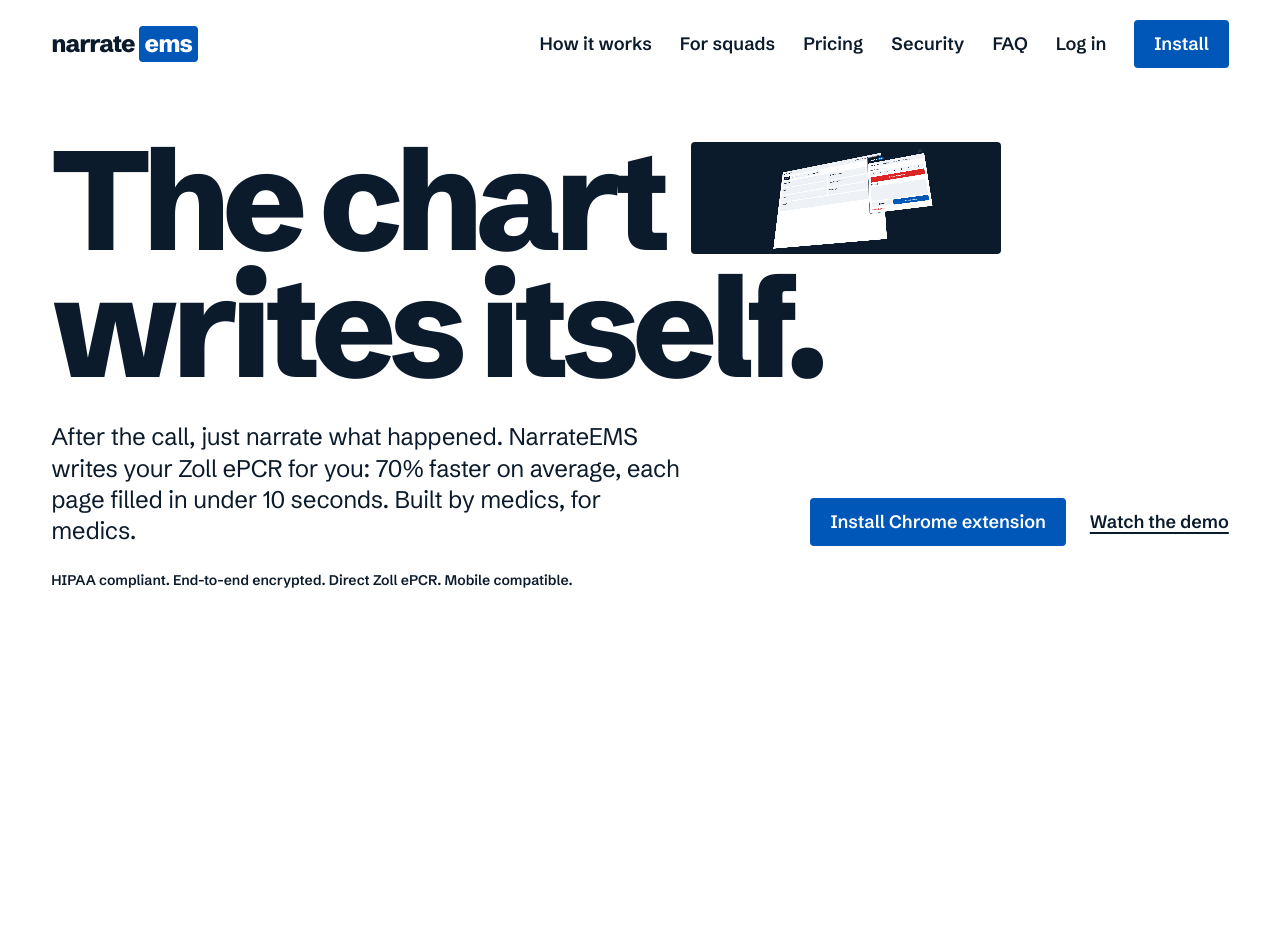
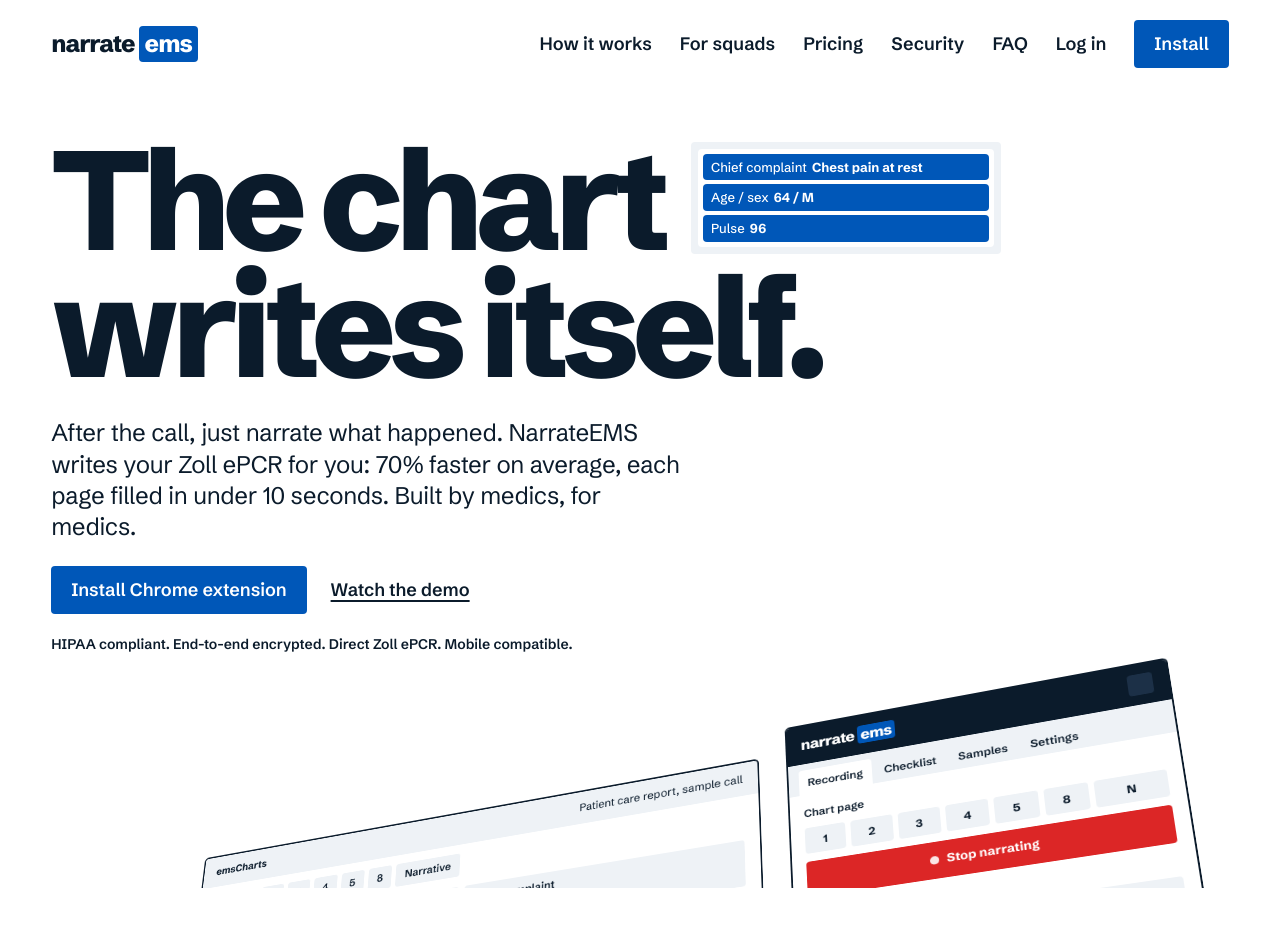
Before and after one commit to NarrateEMS/NarrateEMSWebsite, a Next.js app: page / in a window 1280 px wide. Shown: the top 926 px of the page. Built offline with nearby package versions, Linux system fonts and the light colour scheme.

Commit message:
Hero: light slot with readable filled fields, CTAs under the lead, stage peeks at the fold, chart and popup side by side
Co-Authored-By: Devin AI <158243242+devin-ai-integration[bot]@users.noreply.github.com>

```diff
--- a/app/globals.css
+++ b/app/globals.css
@@ -373,29 +373,38 @@
 
 /* Hero: the sentence and its slot */
 .slot {
-  display: inline-block; position: relative; width: 2.2em; height: 0.8em;
-  margin-left: 0.06em; vertical-align: -0.03em; border-radius: 4px; background: var(--ink);
+  display: inline-block; position: relative; width: 2.2em; height: 0.8em; padding: 0.05em;
+  margin-left: 0.06em; vertical-align: -0.03em; border-radius: 4px; background: var(--paper-tint); overflow: hidden;
 }
-.slot-mini { position: absolute; inset: 0.12em 0.14em; display: grid; grid-template-columns: repeat(7, 1fr); gap: 0.05em; }
-.slot-mini i { border-radius: 2px; background: var(--blue); }
-.slot-mini i:last-child { background: #15803D; }
+.slot-chart {
+  display: grid; grid-auto-rows: 1fr; gap: 4px; height: 100%; padding: 5px; border-radius: 4px; overflow: hidden;
+  background: #fff; color: #fff; font-size: clamp(13px, 0.085em, 15px); line-height: 1; letter-spacing: 0; font-weight: 500;
+}
+.slot-f { display: flex; align-items: center; gap: 0.4em; min-width: 0; padding: 0 0.6em; border-radius: 4px; background: var(--blue); white-space: nowrap; overflow: hidden; }
+.slot-f::before { content: attr(data-l); }
+.slot-f::after { content: attr(data-v); font-weight: 700; min-width: 0; overflow: hidden; text-overflow: ellipsis; }
+@media (max-width: 639px) {
+  .slot { padding: 3px; }
+  .slot-chart { padding: 3px; }
+  .slot-f:not(:first-child), .slot-f::before { display: none; }
+  .slot-f::after { content: attr(data-s); }
+}
 
 .stage { position: relative; perspective: 1800px; margin-top: 3rem; }
 .stage-3d { position: relative; transform-style: preserve-3d; }
 .stage-pop { margin-top: 1rem; }
 @media (min-width: 900px) {
-  .stage { width: 100%; max-width: 75rem; aspect-ratio: 1200 / 680; margin-left: auto; margin-right: auto; }
-  .stage-3d { height: 100%; }
-  .stage-3d .zc { position: absolute; inset: 0 26% 0 0; }
-  .stage-3d .stage-pop { position: absolute; right: 0; top: 4%; width: 35%; margin: 0; z-index: 1; }
+  .stage { width: 100%; max-width: 75rem; margin-left: auto; margin-right: auto; }
+  .stage-3d { display: flex; align-items: center; justify-content: space-between; height: 100%; }
+  .stage-3d .zc { flex: 0 0 62%; }
+  .stage-3d .stage-pop { flex: 0 0 35%; margin: 0; }
 }
 .hero.is-live { height: 250svh; }
 .hero.is-live .hero-pin { position: sticky; top: 0; height: 100svh; overflow: hidden; }
 .hero.is-live .stage {
-  position: absolute; left: 50%; top: 50%; width: 1200px; max-width: none; height: 680px; aspect-ratio: auto;
-  margin: -340px 0 0 -600px; transform-origin: 50% 50%; opacity: 0; will-change: transform;
+  position: absolute; left: 50%; top: 50%; width: 1200px; max-width: none; height: 540px;
+  margin: -270px 0 0 -600px; transform-origin: 50% 50%; opacity: 0;
 }
-.hero.is-live .slot-mini { opacity: 0; }
 .hero.is-live .hero-after { position: absolute; left: 0; right: 0; bottom: 3vh; opacity: 0; }
 
 /* Product replicas (data-ui): popup + emsCharts page */
--- a/app/page.tsx
+++ b/app/page.tsx
@@ -327,7 +327,7 @@ export default function HomePage() {
     }
   }, [showCheckoutModal, showVideoModal, isMobileMenuOpen])
 
-  // The live thing: the stage grows out of the sentence, flattens, and the chart fills as you scroll.
+  // The live thing: the stage rises from under the sentence, flattens, and the chart fills as you scroll.
   // Without JS or with reduced motion, nothing here runs and the markup shows the filled chart.
   useEffect(() => {
     const hero = heroRef.current
@@ -335,14 +335,13 @@ export default function HomePage() {
     const pin = hero.querySelector<HTMLElement>(".hero-pin")!
     const stage = hero.querySelector<HTMLElement>(".stage")!
     const inner = hero.querySelector<HTMLElement>(".stage-3d")!
-    const slot = hero.querySelector<HTMLElement>(".slot")!
     const fade = hero.querySelector<HTMLElement>(".hero-fade")!
     const after = hero.querySelector<HTMLElement>(".hero-after")!
     const wide = window.matchMedia("(min-width: 1024px) and (min-height: 640px)")
     hero.classList.add("is-motion")
 
     let live = false
-    let geo = { sx: 0, sy: 0, s0: 0.05, s1: 1, ty: 0, lift: 0 }
+    let geo = { sy: 0, s0: 0.9, s1: 1, ty: 0, lift: 0 }
     let text = ""
     let typed = -1
     let replayFrom: number | null = null
@@ -367,15 +366,12 @@ export default function HomePage() {
       fade.style.transform = ""
       if (!live) return
       const pr = pin.getBoundingClientRect()
-      const sr = slot.getBoundingClientRect()
-      geo = {
-        sx: sr.left + sr.width / 2 - (pr.left + pr.width / 2),
-        sy: sr.top + sr.height / 2 - (pr.top + pr.height / 2),
-        s0: Math.min(sr.height / 680, sr.width / 1200) * 0.8,
-        s1: Math.min(1, (pr.width * 0.92) / 1200, (pr.height * 0.78) / 680),
-        ty: -pr.height * 0.05,
-        lift: pr.height,
-      }
+      const textBottom = fade.getBoundingClientRect().bottom - pr.top
+      const s1 = Math.min(1, (pr.width * 0.92) / 1200, (pr.height * 0.8) / 540)
+      const s0 = s1 * 0.9
+      // The stage starts peeking under the CTAs and rises into place.
+      const top0 = Math.min(pr.height - 80, Math.max(textBottom + 40, pr.height - 220))
+      geo = { sy: top0 + 270 * s0 - pr.height / 2, s0, s1, ty: -pr.height * 0.04, lift: pr.height }
     }
 
     const fill = (f: number) => {
@@ -410,7 +406,7 @@ export default function HomePage() {
         const g = ease(clamp01(p / 0.5))
         const t = 1 - ease(clamp01(p / 0.62))
         const s = geo.s0 + (geo.s1 - geo.s0) * g
-        stage.style.transform = `translate(${geo.sx * (1 - g)}px, ${geo.sy * (1 - g) + geo.ty * g}px) scale(${s})`
+        stage.style.transform = `translate(0px, ${geo.sy * (1 - g) + geo.ty * g}px) scale(${s})`
         stage.style.opacity = "1"
         inner.style.transform = `rotateX(${24 * t}deg) rotateY(${-20 * t}deg)`
         const out = clamp01((p - 0.02) / 0.22)
@@ -546,16 +542,17 @@ export default function HomePage() {
               <span className="block whitespace-nowrap">
                 The chart{" "}
                 <span className="slot" aria-hidden="true">
-                  <span className="slot-mini">
-                    {PAGES.map((p) => (
-                      <i key={p} />
+                  <span className="slot-chart">
+                    {/* Drawn from data attributes so the sentence itself stays "The chart writes itself." */}
+                    {[n.fields[1], n.fields[0], n.fields[2]].map(([l, v]) => (
+                      <span key={l} className="slot-f" data-l={l} data-v={v} data-s={n.label} />
                     ))}
                   </span>
                 </span>
               </span>
               <span className="block whitespace-nowrap">writes itself.</span>
             </h1>
-            <div className="mt-8 grid gap-8 lg:grid-cols-[minmax(0,40rem)_auto] lg:items-end lg:justify-between">
+            <div className="mt-7 grid max-w-[40rem] gap-6">
               <p className="t-lead">
                 After the call, just narrate what happened. NarrateEMS writes your Zoll ePCR for you: 70% faster on
                 average, each page filled in under 10 seconds. Built by medics, for medics.
@@ -569,7 +566,7 @@ export default function HomePage() {
                 </button>
               </div>
             </div>
-            <p className="t-small mt-6 font-semibold">
+            <p className="t-small mt-5 font-semibold">
               HIPAA compliant. End-to-end encrypted. Direct Zoll ePCR. Mobile compatible.
             </p>
           </div>
```
